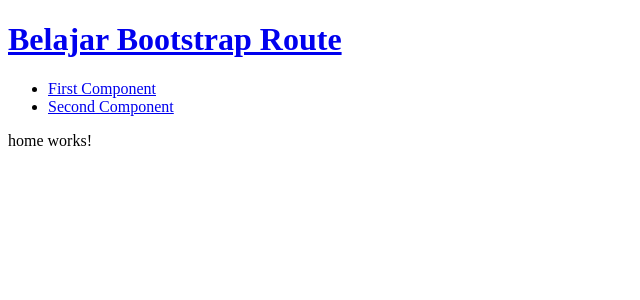
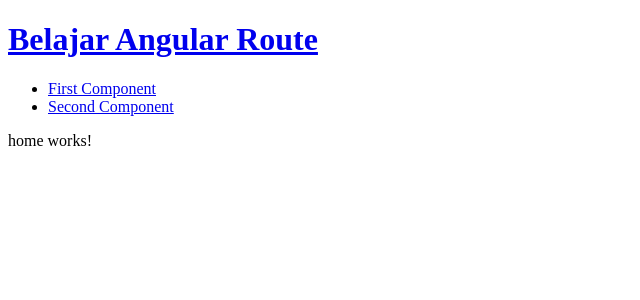
Before and after one commit to frumentius/belajar-angular-route, an Angular app: page / in a window 1280 px wide. Shown: the top 300 px of the page, without its empty margins (0-640 px from the left). Built offline with nearby package versions, Linux system fonts and the light colour scheme.

Commit message:
Route Title Template.

```diff
--- a/src/app/app-routing.module.ts
+++ b/src/app/app-routing.module.ts
@@ -1,5 +1,5 @@
-import { NgModule } from '@angular/core';
-import { RouterModule, Routes } from '@angular/router';
+import { Injectable, NgModule } from '@angular/core';
+import { RouterModule, RouterStateSnapshot, Routes, TitleStrategy } from '@angular/router';
 
 import { FirstComponent } from './first/first.component';
 import { ChildAComponent } from './first/child-a/child-a.component';
@@ -7,6 +7,23 @@
 import { SecondComponent } from './second/second.component';
 import { HomeComponent } from './home/home.component';
 import { NotFoundComponent } from './not-found/not-found.component';
+import { Title } from '@angular/platform-browser';
+
+//Membuat template title
+@Injectable({providedIn: 'root'})
+export class TemplatePageTitleStrategy extends TitleStrategy {
+  constructor(private readonly title: Title) {
+    super();
+  }
+
+  override updateTitle(routerState: RouterStateSnapshot) {
+    const title = this.buildTitle(routerState);
+    if (title !== undefined) {
+      this.title.setTitle(title + ' | Belajar Angular Route');
+    }
+  }
+}
+
 
 const routes: Routes = [
   {
@@ -31,6 +48,9 @@
 
 @NgModule({
   imports: [RouterModule.forRoot(routes)],
-  exports: [RouterModule]
+  exports: [RouterModule],
+  providers: [
+    {provide: TitleStrategy, useClass: TemplatePageTitleStrategy},
+  ]
 })
 export class AppRoutingModule { }
--- a/src/app/app.component.ts
+++ b/src/app/app.component.ts
@@ -6,5 +6,5 @@
   styleUrls: ['./app.component.css']
 })
 export class AppComponent {
-  title = 'Belajar Bootstrap Route';
+  title = 'Belajar Angular Route';
 }
```
